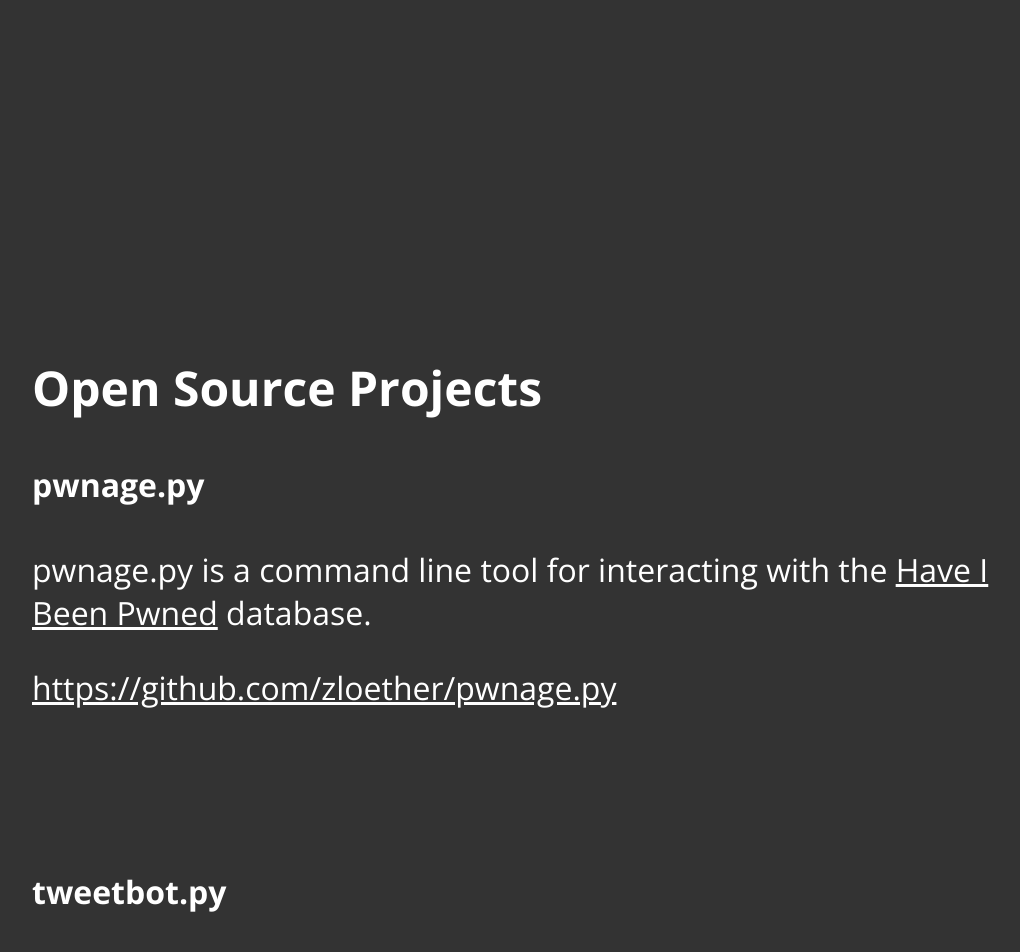
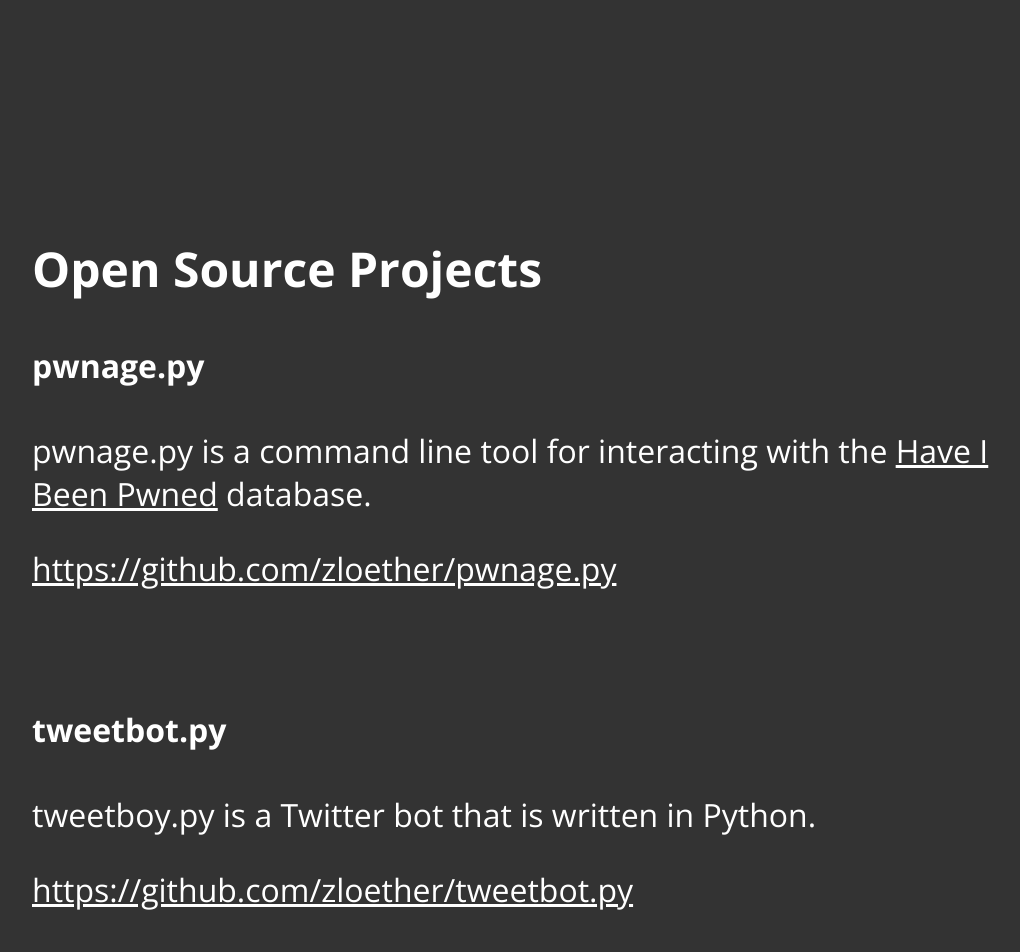
Before and after one commit to zloether/front-cover, a Jekyll site: the page built from README.md, in a window 1280 px wide. Shown: the part 1074-2026 px from the top of the page, without its empty margins (128-1148 px from the left). Built offline with Jekyll 4.4.1, drawn with Linux system fonts in a browser that asks for light colours; nearby versions of some CDN libraries; our own code applies the rules of GitHub Pages for plain Markdown files.

```diff
--- a/README.md
+++ b/README.md
@@ -6,7 +6,7 @@ pwnage.py is a command line tool for interacting with the [Have I Been Pwned](ht
 
 
 
-<br><br>
+<br>
 #### tweetbot.py
 tweetboy.py is a Twitter bot that is written in Python.
 
--- a/_layouts/default.html
+++ b/_layouts/default.html
@@ -3,7 +3,8 @@
     <head>
         <meta charset="utf-8">
         <meta http-equiv="X-UA-Compatible" content="IE=edge">
-        <title>{% if page.title %}{{ page.title }}{% else %}{{ site.title }}{% endif %}</title>
+        <!--<title>{% if page.title %}{{ page.title }}{% else %}{{ site.title }}{% endif %}</title>-->
+        <title>{{ site.title }}</title>
         <meta name="viewport" content="width=device-width, initial-scale=1.0">
         <meta name="description" content="{{ site.description }}">
         <link rel="canonical" href="{{ page.url | replace:'index.html','' | prepend: site.baseurl | prepend: site.url }}">
@@ -117,9 +118,7 @@
         </div>
         <div class="text-area">
             <div class="text">
-                <br><br><br>
                 {{ content }}
-                <br><br><br>
             </div>
         </div>
         <div class="footerholder">
--- a/css/front.css
+++ b/css/front.css
@@ -59,6 +59,8 @@ h3 {
     max-width: 30em;
     width:100%;
     text-align: left;
+    padding-bottom: 80px;
+    padding-top: 10px;
 }
 .content {
     text-align: center;
```
